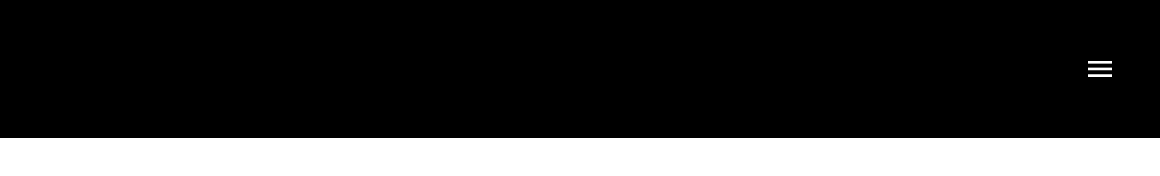
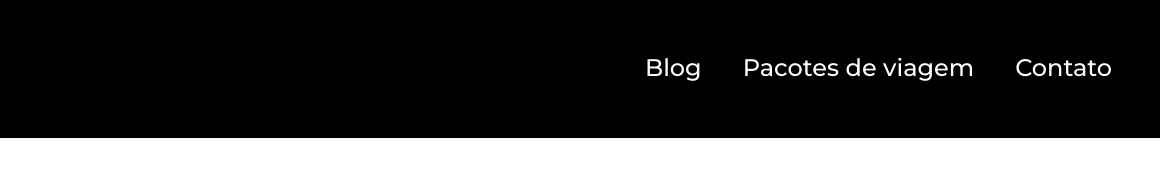
Before and after one commit to igorjosiel/jornada-viagens, a plain HTML site: page index.html in a window 1280 px wide. Shown: the full height of the page, 120-1280 px from the left. Drawn offline with Linux system fonts and the light colour scheme.

Commit message:
Adiciona estilos para tablet.

```diff
--- a/css/header.css
+++ b/css/header.css
@@ -42,4 +42,32 @@ nav {
 .list-links li a {
   color: var(--text-secondary-color);
   text-decoration: none;
+  font-weight: var(--menu-text-weight);
+  font-size: 24px;
 }
+
+@media screen and (min-width: 768px) {
+  .navigation-menu {
+    margin-top: 0;
+    width: 467px;
+  }
+
+  .navigation-menu label {
+    display: none;
+  }
+
+  .navigation-menu nav {
+    display: block;
+  }
+
+  .navigation-menu li {
+    margin: 0;
+  }
+
+  .list-links {
+    display: flex;
+    justify-content: space-between;
+    align-items: center;
+    padding: 0;
+  }
+}
```
